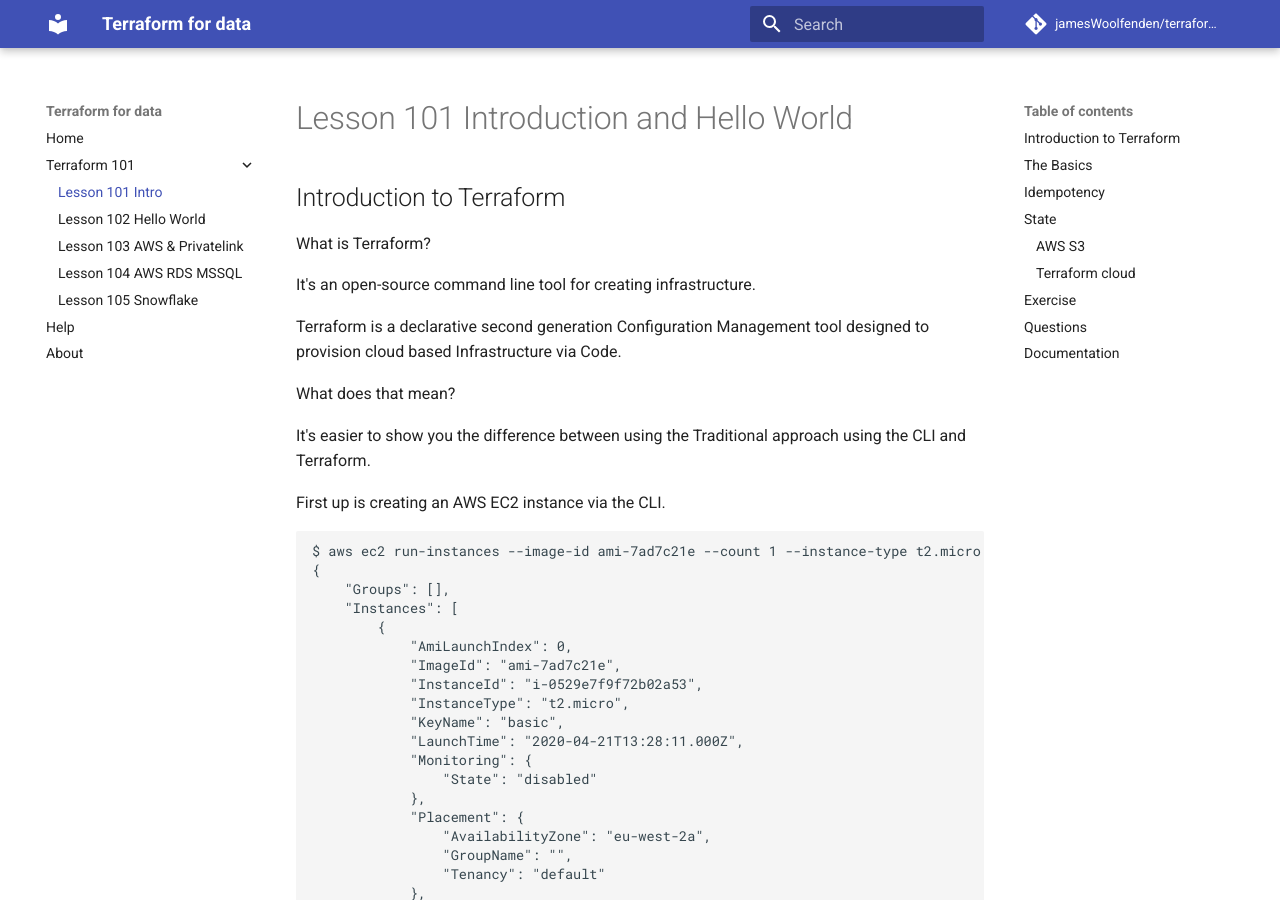
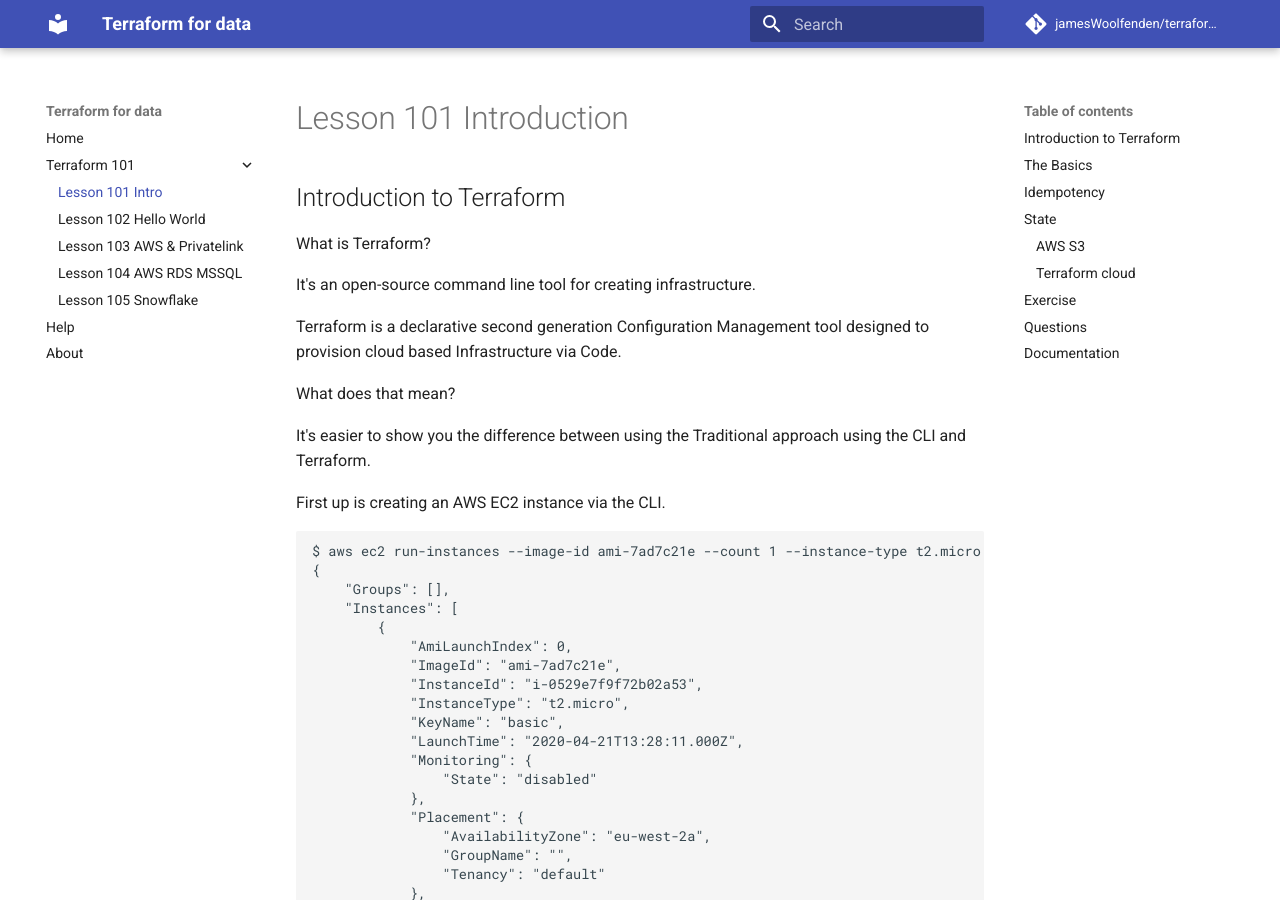
Before and after one commit to JamesWoolfenden/terraform-for-data, an MkDocs documentation site: the page built from docs/lesson1.md, in a window 1280 px wide and 900 px high. Built offline with MkDocs 1.6.1 and Material for MkDocs 9.7.7, drawn with Linux system fonts in a browser that asks for light colours; comment, search, counter and statistics services are not loaded.

```diff
--- a/docs/lesson1.md
+++ b/docs/lesson1.md
@@ -1,4 +1,4 @@
-# Lesson 101 Introduction and Hello World
+# Lesson 101 Introduction
 
 ## Introduction to Terraform
 
```
